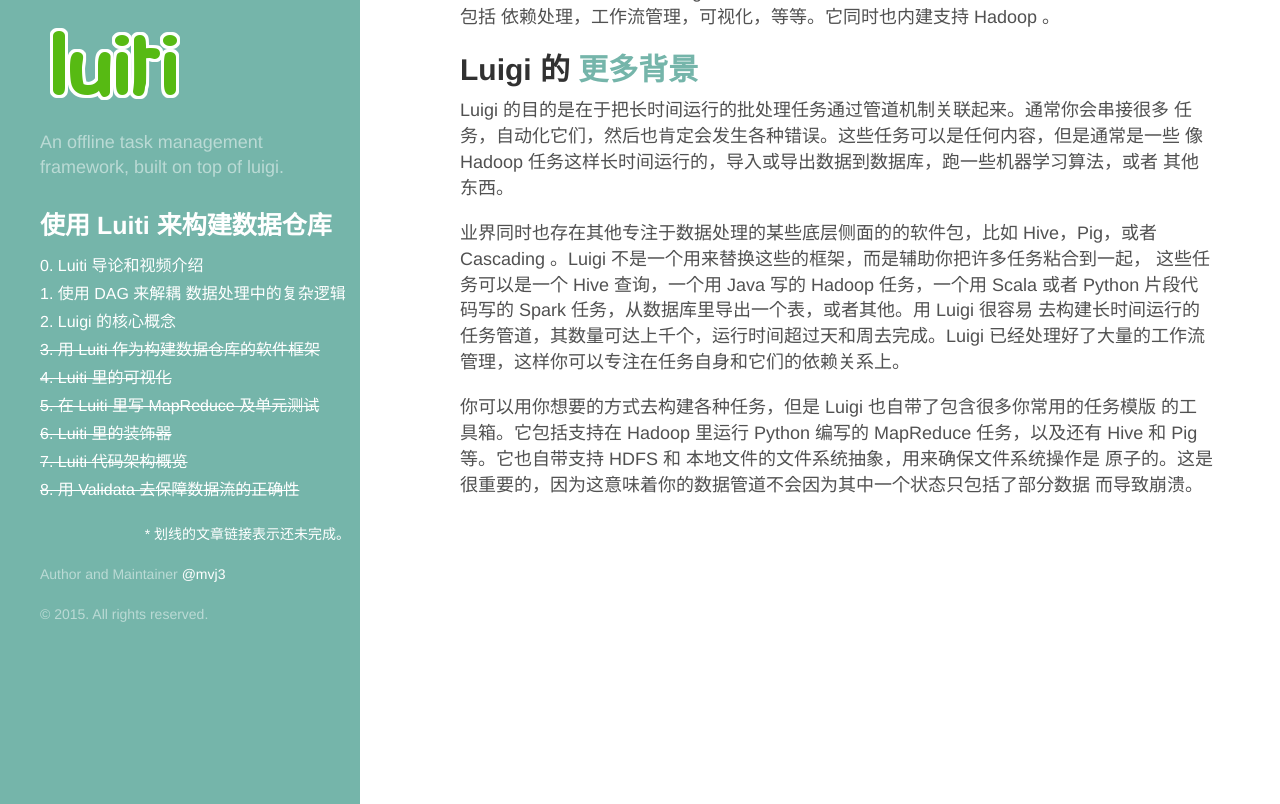
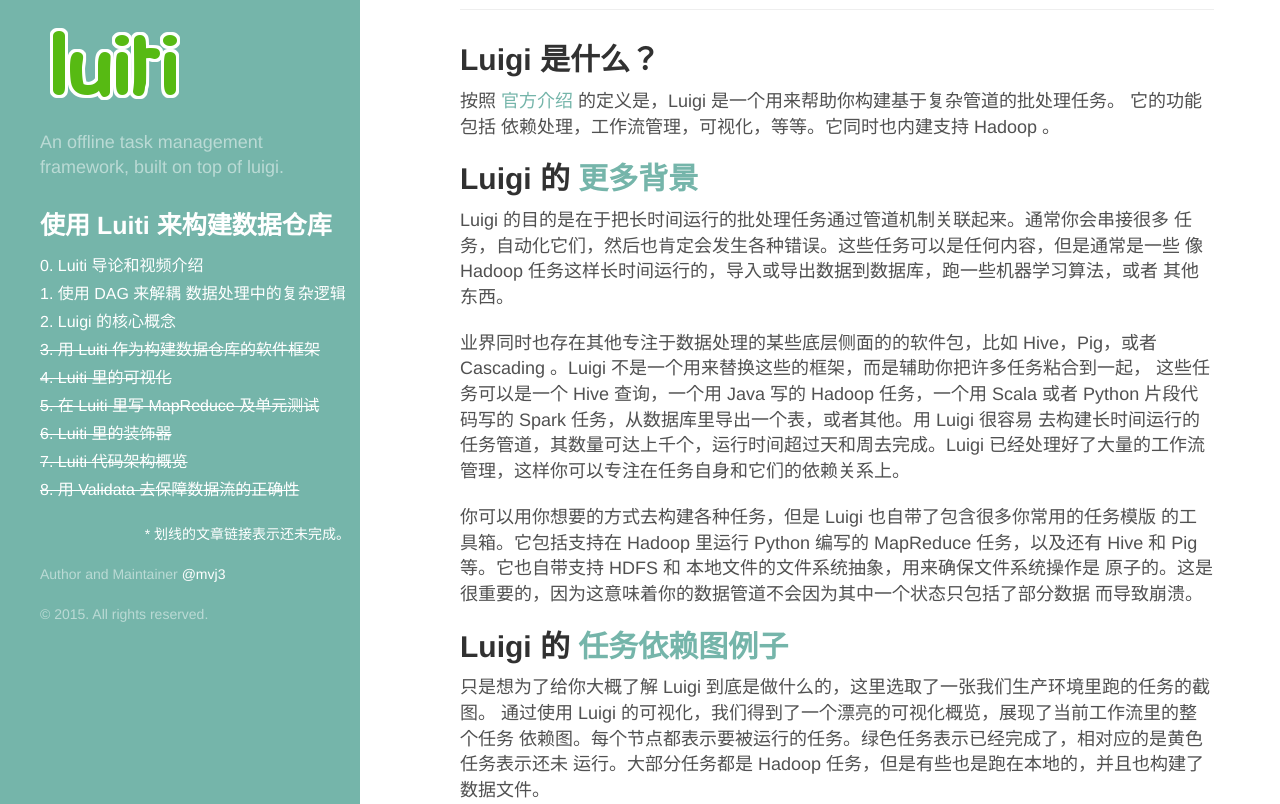
Before and after one commit to Luiti/luiti.github.io, a Jekyll site: the page built from chinese/The-core-concepts-of-Luigi.markdown, in a window 1280 px wide and 1400 px high, scrolled down 451 px. Shown: the top 804 px of the window. Built offline with Jekyll 4.4.1, drawn with Linux system fonts in a browser that asks for light colours; Markdown is read by kramdown in place of the engine named in the settings; comment, search, counter and statistics services are not loaded; some of the changed text lies outside the part shown; grey boxes are pictures that could not be loaded.

Commit message:
Add translation about Dependency graph example, Background, Who uses Luigi?

```diff
--- a/chinese/The-core-concepts-of-Luigi.markdown
+++ b/chinese/The-core-concepts-of-Luigi.markdown
@@ -6,6 +6,8 @@
 # {{ page.title }}
 > {{ site.chinese_article.description }}
 
+说明: 以下文档基本翻译自 Luigi 官方 Github  的 [README][0] ，以及 [官方文档主页][11] 。当前文档更新时间为 20150905 ，更多请访问 [https://github.com/spotify/luigi][0] 。
+<hr>
 
 ## Luigi 是什么？
 
@@ -15,6 +17,7 @@
 <p class="hidden">
 Luigi is a Python module that helps you build complex pipelines of batch jobs. It handles dependency resolution, workflow management, visualization etc. It also comes with Hadoop support built in.
 </p>
+
 
 ## Luigi 的 [更多背景][1]
 
@@ -49,5 +52,95 @@
 </p>
 
 
+## Luigi 的 [任务依赖图例子][2]
+
+只是想为了给你大概了解 Luigi 到底是做什么的，这里选取了一张我们生产环境里跑的任务的截图。
+通过使用 Luigi 的可视化，我们得到了一个漂亮的可视化概览，展现了当前工作流里的整个任务
+依赖图。每个节点都表示要被运行的任务。绿色任务表示已经完成了，相对应的是黄色任务表示还未
+运行。大部分任务都是 Hadoop 任务，但是有些也是跑在本地的，并且也构建了数据文件。
+
+<p class="hidden">
+Just to give you an idea of what Luigi does, this is a screen shot from something we are running in production. Using Luigi's visualizer, we get a nice visual overview of the dependency graph of the workflow. Each node represents a task which has to be run. Green tasks are already completed whereas yellow tasks are yet to be run. Most of these tasks are Hadoop jobs, but there are also some things that run locally and build up data files.
+</p>
+
+![user rec][3]
+
+
+## Luigi 的 [诞生背景][3]
+
+我们在 [Spotify][4] 内部使用 Luigi 来每天跑数以千计的任务，它们被组织在复杂的依赖图里。
+大部分任务都是 Hadoop 任务。Luigi 提供了一种架构，支撑着像 推荐，排行榜，A/B 测试分析
+外部报表，和内部仪表盘等各种任务。Luigi 起源于需要为批处理提供一个强有力的抽象，从而帮助
+程序员专注于最重要的点上面，而把剩下的（就是模版）都交给框架去处理。
+
+<p class="hidden">
+We use Luigi internally at `Spotify <https://www.spotify.com/us/>`_ to run
+thousands of tasks every day, organized in complex dependency graphs.
+Most of these tasks are Hadoop jobs. Luigi provides an infrastructure
+that powers all kinds of stuff including recommendations, toplists, A/B
+test analysis, external reports, internal dashboards, etc. Luigi grew
+out of the realization that powerful abstractions for batch processing
+can help programmers focus on the most important bits and leave the rest
+(the boilerplate) to the framework.
+</p>
+
+从概念上讲，Luigi 类似于 [GNU Make][5]，比如你有一些任务，而这些任务又依赖其他任务。
+这个也和 [Oozie][6] 和 [Azkaban][7] 有些相像。一个显著的不同在于，Luigi 不是只为了
+Hadoop 而构建的，它也很容易扩展到其他类型的任务。
+
+<p class="hidden">
+Conceptually, Luigi is similar to `GNU
+Make <http://www.gnu.org/software/make/>`_ where you have certain tasks
+and these tasks in turn may have dependencies on other tasks. There are
+also some similarities to `Oozie <http://oozie.apache.org/>`_
+and `Azkaban <http://data.linkedin.com/opensource/azkaban>`_. One major
+difference is that Luigi is not just built specifically for Hadoop, and
+it's easy to extend it with other kinds of tasks.
+</p>
+
+在 Luigi 里任何东西都是 Python 。它没有采用 XML 配置或者类似的外部数据文件，
+而是直接在 Python 里指定依赖图。这样就非常简单去构建起复杂的任务依赖图，
+比如涉及到时间代数或者递归引用到当前任务的其他版本（这个正是 Luiti 存在的目的，
+译者注）。不管怎样，工作流触发的东西不只是 Python 里的，还包括比如 [Pig][8] 脚本，
+或者 [scp][9] 之类。
+
+
+<p class="hidden">
+Everything in Luigi is in Python. Instead of XML configuration or
+similar external data files, the dependency graph is specified *within
+Python*. This makes it easy to build up complex dependency graphs of
+tasks, where the dependencies can involve date algebra or recursive
+references to other versions of the same task. However, the workflow can
+trigger things not in Python, such as running
+`Pig scripts <http://luigi.readthedocs.org/en/latest/api/luigi.contrib.pig.html>`_
+or `scp'ing files <http://luigi.readthedocs.org/en/latest/api/luigi.contrib.ssh.html>`_.
+</p>
+
+
+## 谁在[使用 Luigi][10] ？
+
+Several companies have written blog posts or presentation about Luigi:
+
+* [Spotify (NYC Data Science)](http://www.slideshare.net/erikbern/luigi-presentation-nyc-data-science)
+* [Foursquare](http://www.slideshare.net/OpenAnayticsMeetup/luigi-presentation-17-23199897)
+* [Mortar Data](http://help.mortardata.com/technologies/luigi)
+* [Stripe](http://www.slideshare.net/PyData/python-as-part-of-a-production-machine-learning-stack-by-michael-manapat-pydata-sv-2014)
+* [Asana](https://eng.asana.com/2014/11/stable-accessible-data-infrastructure-startup/)
+* [Buffer](https://overflow.bufferapp.com/2014/10/31/buffers-new-data-architecture/)
+* [SeatGeek](http://chairnerd.seatgeek.com/building-out-the-seatgeek-data-pipeline/)
+* [Treasure Data](http://blog.treasuredata.com/blog/2015/02/25/managing-the-data-pipeline-with-git-luigi/)
+* [Growth Intelligence](http://www.slideshare.net/growthintel/a-beginners-guide-to-building-data-pipelines-with-luigi)
+
+
 [0]: https://github.com/spotify/luigi
 [1]: https://github.com/spotify/luigi#more-background
+[2]: https://github.com/spotify/luigi#dependency-graph-example
+[3]: https://raw.githubusercontent.com/spotify/luigi/master/doc/user_recs.png
+[4]: https://www.spotify.com/us/
+[5]: http://www.gnu.org/software/make/
+[6]: http://oozie.apache.org/
+[7]: http://data.linkedin.com/opensource/azkaban
+[8]: http://luigi.readthedocs.org/en/latest/api/luigi.contrib.pig.html
+[9]: http://luigi.readthedocs.org/en/latest/api/luigi.contrib.ssh.html
+[10]: https://github.com/spotify/luigi#who-uses-luigi
+[11]: http://luigi.readthedocs.org/en/latest/
```
